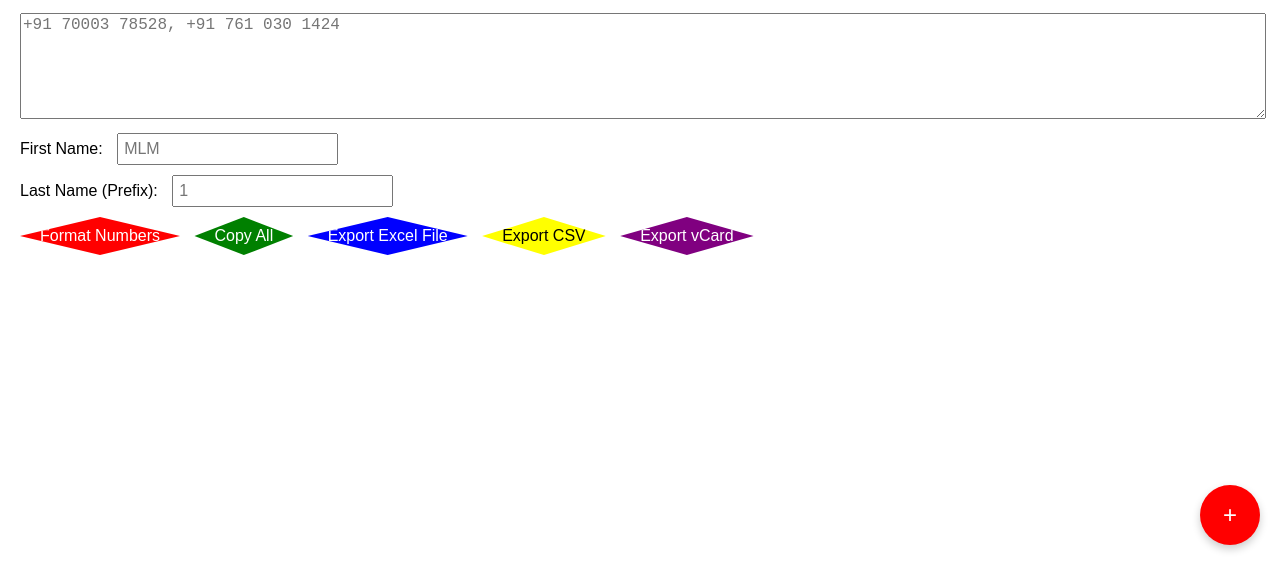
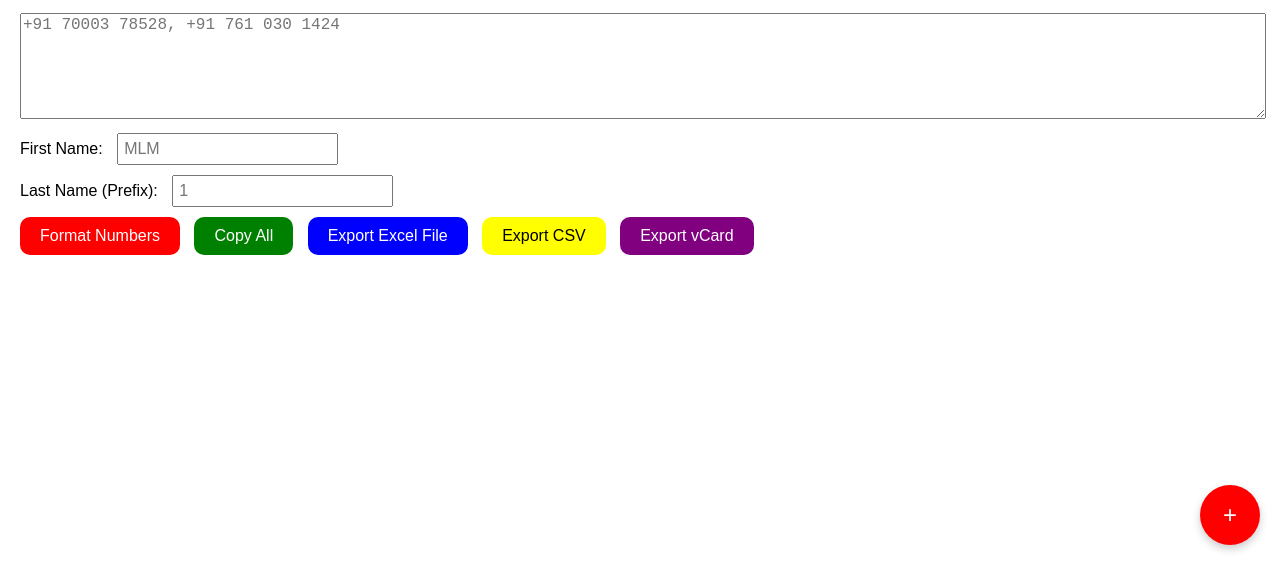
Before and after one commit to Murtzapurkashyap/Pure-Contact, a plain HTML site: page index.html in a window 1280 px wide. Shown: the part 235-800 px from the top of the page. Drawn offline with Linux system fonts and the light colour scheme.

Commit message:
Update index.html

```diff
--- a/index.html
+++ b/index.html
@@ -46,7 +46,7 @@
             border: none;
             color: white;
             margin-right: 10px;
-            clip-path: polygon(50% 0%, 100% 50%, 50% 100%, 0% 50%);
+            border-radius: 10px; /* Rectangular with rounded corners */
         }
         .format-btn {
             background-color: red;
```
